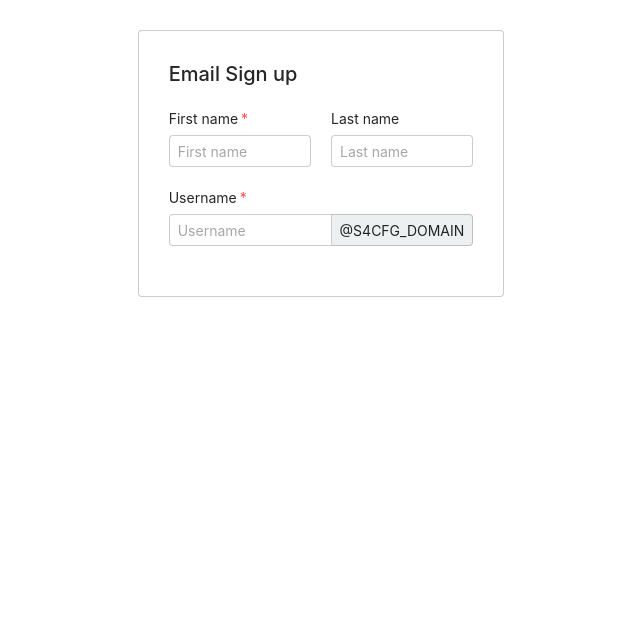
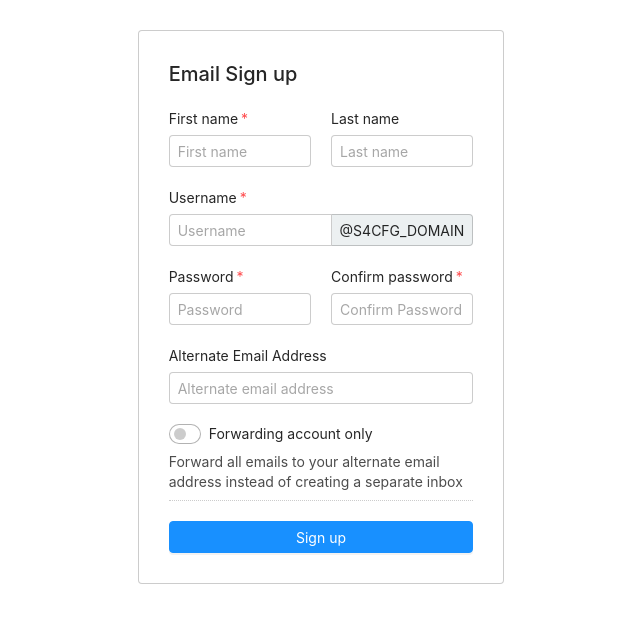
Before and after one commit to GlobalGeek/webmail-ssss, a PHP site: page /signup.php in a window 1280 px wide. Shown: the top 623 px of the page, without its empty margins (319-959 px from the left). Run offline with PHP 8.4, Linux system fonts and the light colour scheme; a stand-in replaces the project's code that opens the database connection; some libraries are stand-ins or nearby versions.

Commit message:
signup form nearly fully functional

```diff
--- a/inc/bootstrap/functions.php
+++ b/inc/bootstrap/functions.php
@@ -1,7 +1,24 @@
 
 <?php
+if(!defined('CHKINCLUDE')){
+    die('Error: File not directly accessible');
+}
 
-function listAccounts()
+function tokenGenerate($s4_token_str = 16)
+{
+    $s4_token = bin2hex(openssl_random_pseudo_bytes($s4_token_str, $isStrong));
+
+    $isStrong;
+
+    return $s4_token;
+}
+
+
+
+######################
+## cPanel API funcs ##
+######################
+function mailAccountsList()
 {
 
     $s4_cpanel = new cpanelAPI(S4CFG_CPUSER, S4CFG_CPPASS, S4CFG_CPHOST);
@@ -33,6 +50,37 @@ function listAccounts()
     unset($s4_cpanel);
 
 }
+
+
+function mailAccountsCheckExists($email = null) // Returns true if email already exists - returns false otherwise
+{
+    $s4_cpanel = new cpanelAPI(S4CFG_CPUSER, S4CFG_CPPASS, S4CFG_CPHOST);
+    $s4_data = $s4_cpanel->uapi->Email->list_pops();
+
+    foreach($s4_data['data'] as $record){
+        if($record['email'] == $email){
+            return true;
+
+        }
+    }
+    return false;
+}
+
+
+function mailAccountsCreate($email = null) // Returns true if email already exists - returns false otherwise
+{
+    $s4_cpanel = new cpanelAPI(S4CFG_CPUSER, S4CFG_CPPASS, S4CFG_CPHOST);
+    $s4_data = $s4_cpanel->uapi->Email->list_pops();
+
+    foreach($s4_data['data'] as $record){
+        if($record['email'] == $email){
+            return true;
+
+        }
+    }
+    return false;
+}
+
 
 
 function mailDomainsGet()
--- a/public/index.php
+++ b/public/index.php
@@ -1,4 +1,7 @@
 <?php
+session_status();
+define('CHKINCLUDE', true);
 require_once(__DIR__ . '/../inc/bootstrap/bootstrap.php');
 
-listAccounts();
+$check = 'contact@globalgeek.net';
+mailAccountsCheckExists($check);
--- a/public/signup.php
+++ b/public/signup.php
@@ -1,21 +1,120 @@
-<?php require_once(__DIR__ . '/../inc/bootstrap/bootstrap.php'); ?>
+<?php
+session_status();
+define('CHKINCLUDE', true);
+require_once(__DIR__ . '/../inc/bootstrap/bootstrap.php');
+
+function signupChecking()
+{
+    if($_SERVER['REQUEST_METHOD'] == 'POST') {
+        // Session array to store error information
+        $_SESSION['errors'] = array();
+
+        // Sanitize user input
+        $fname = filter_var(stripslashes(trim($_POST['first-name'])), FILTER_SANITIZE_STRING);
+        $lname = filter_var(stripslashes(trim($_POST['last-name'])), FILTER_SANITIZE_STRING);
+        $uname = filter_var(stripslashes(trim($_POST['username'])), FILTER_SANITIZE_STRING);
+        $altmail = filter_var(stripslashes(trim($_POST['alt-email'])), FILTER_SANITIZE_EMAIL);
+        $pass1 = $_POST['password'];
+        $pass2 = $_POST['confirm-password'];
+        // Check & sanitize forwarding option
+        if(isset($_POST['forwarding'])){
+            $forward = (bool)$_POST['forwarding'];
+        }
+        else{
+            $forward = false;
+        }
+
+        // Check firstname & username are set
+        if(!$fname){
+            array_push($_SESSION['errors'], 'Invalid or missing name.');
+        }
+        if(!$uname){
+            array_push($_SESSION['errors'], 'Invalid or missing username.');
+        }
+        // Check passwords match
+        if($pass1 !== $pass2){
+            array_push($_SESSION['errors'], 'Both passwords must match.');
+        }
+        // Ensure alt-email is set if forwarding is enabled
+        if($forward === true && filter_var($altmail, FILTER_VALIDATE_EMAIL) === false){
+            array_push($_SESSION['errors'], 'Please enter alternate email address if you want to enable forwarding.');
+        }
+        // Ensure alt-email is valid
+        if(!empty($altmail) && filter_var($altmail, FILTER_VALIDATE_EMAIL) === false){
+            array_push($_SESSION['errors'], 'Invalid alternate email address.');
+        }
+        print_r($forward);
+
+
+        if(!$_SESSION['errors']){
+            $emailNew = $uname . '@' . S4CFG_DOMAIN;
+            if(mailAccountsCheckExists($emailNew) === false){
+                echo $emailNew . ' does not exist.';
+
+            }
+            else{
+                echo $emailNew . ' exists.';
+            }
+            return true; // return true if validation happened
+        }
+    }
+    return false; // return false if no validation happened
+}
+
+if(signupChecking() === true){
+    //header('Location: success.php');
+}
+
+function errorsDisplay() // Displays any errors stored in session
+{
+    if(isset($_SESSION['errors']) && !empty($_SESSION['errors'])){
+        // Set up alert display div
+        echo '<div class="alert alert-danger" role="alert">';
+        // Set text at the top of the alert
+        echo '<h4 class="alert-heading">Error: </h4>';
+        // Multiple errors can be displayed at once in a list
+        echo '<ul>';
+
+        // Loop out errors
+        foreach($_SESSION['errors'] as $s4_error){
+            echo '<li>' . $s4_error . '</li>';
+        }
+
+        // Close list & error display div
+        echo '</ul>';
+        echo '</div>';
+        //print_r($altmail);
+
+        // Clears stored errors vars so they won't be displayed again
+        unset($_SESSION['errors']);
+    }
+}
+?>
+
+
 <div class="container-fluid">
     <div class="row">
         <div class="col"></div>
         <div class="col">
             <div class="card">
                 <h2 class="card-title">Email Sign up</h2>
+                <div class="row">
+                    <div class="col">
+                        <?php errorsDisplay(); ?>
+                    </div>
+                </div>
 
-                <form action="" method="post">
+
+                <form action="signup.php" method="POST">
 
                 <div class="form-row row-eq-spacing-sm">
                     <div class="col-sm">
                         <label for="first-name" class="required">First name</label>
-                        <input type="text" class="form-control" id="first-name" placeholder="First name" required="required">
+                        <input type="text" class="form-control" id="first-name" name="first-name" placeholder="First name" required="required">
                     </div>
                     <div class="col-sm">
                         <label for="last-name">Last name</label>
-                        <input type="text" class="form-control" id="last-name" placeholder="Last name">
+                        <input type="text" class="form-control" id="last-name" name="last-name" placeholder="Last name">
                     </div>
                 </div>
 
@@ -23,13 +122,53 @@
                     <div class="col-sm">
                         <label for="username" class="required">Username</label>
                         <div class="input-group">
-                            <input type="text" class="form-control" id="username" placeholder="Username">
+                            <input type="text" class="form-control" id="username" name="username" placeholder="Username">
                             <div class="input-group-append">
                                 <span class="input-group-text">@<?php echo S4CFG_DOMAIN; ?></span>
                             </div>
                         </div>
                     </div>
                 </div>
+
+                <div class="form-row row-eq-spacing-sm">
+                    <div class="col-sm">
+                        <label for="password" class="required">Password</label>
+                        <input type="password" class="form-control" id="password" name="password" placeholder="Password" required="required">
+                    </div>
+                    <div class="col-sm">
+                        <label for="confirm-password" class="required">Confirm password</label>
+                        <input type="password" class="form-control" id="confirm-password" name="confirm-password" placeholder="Confirm Password" required="required">
+                    </div>
+                </div>
+
+                <div class="form-row row-eq-spacing-sm">
+                    <div class="col-sm">
+                        <label for="alt-email">Alternate Email Address</label>
+                        <div class="input-group">
+                            <input type="text" class="form-control" id="alt-email" name="alt-email" placeholder="Alternate email address">
+                        </div>
+                    </div>
+                </div>
+
+                <div class="form-row row-eq-spacing-sm">
+                    <div class="col-sm">
+
+                        <div class="input-group">
+                            <div class="custom-switch">
+                                <input type="checkbox" id="forwarding" name="forwarding">
+                                <label for="forwarding">Forwarding account only</label>
+                                <div class="form-text">
+                                    Forward all emails to your alternate email address instead of creating a separate inbox
+                                </div>
+                            </div>
+                        </div>
+                    </div>
+                </div>
+                <input type="hidden" name="key" value="<?php echo tokenGenerate(); ?>" />
+                <input class="btn btn-primary btn-block" type="submit" name="submit" value="Sign up">
+
+
+
 
                 </form>
             </div>
```
Also changed, not shown: public/assets/php/header.inc.php.
